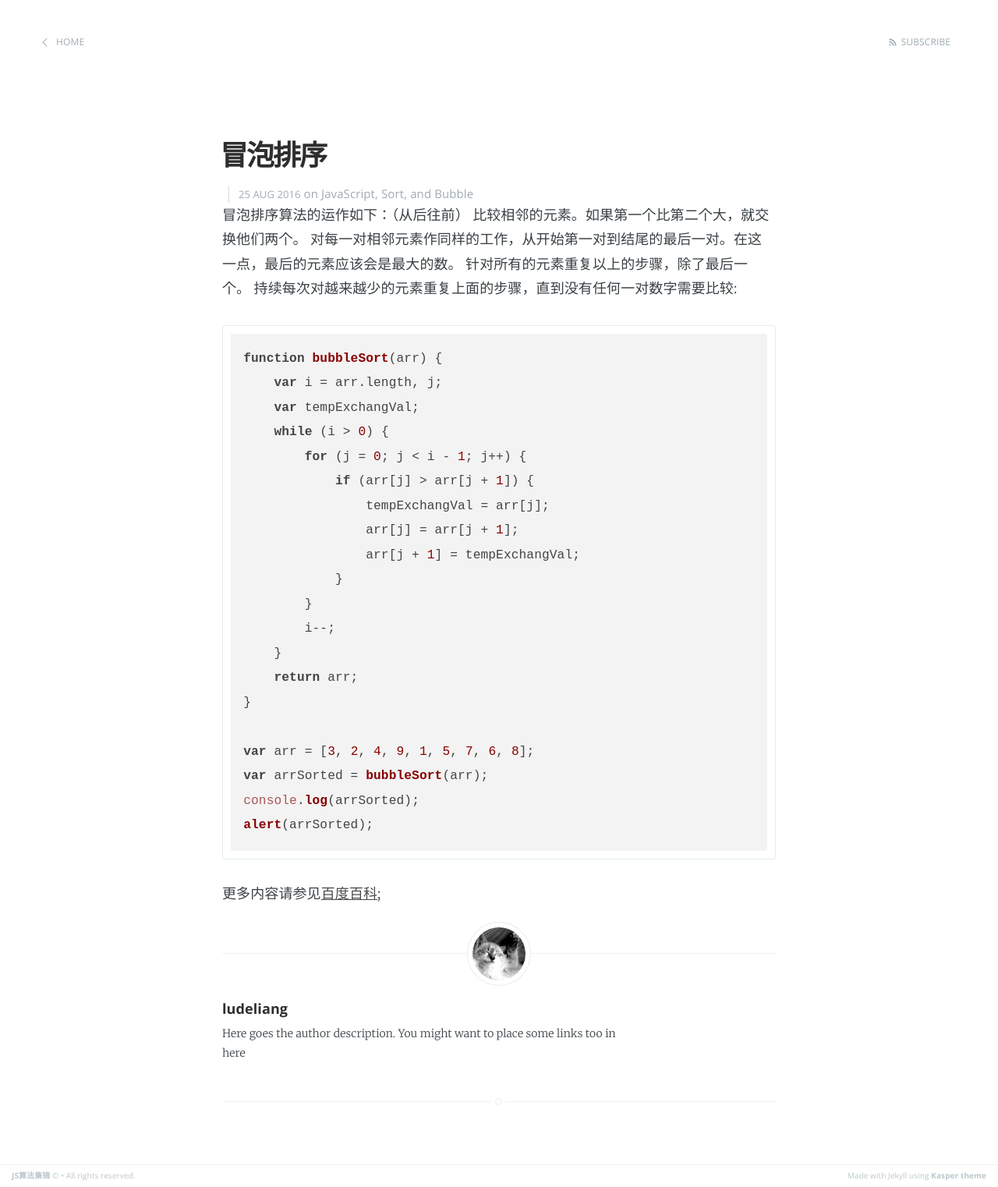
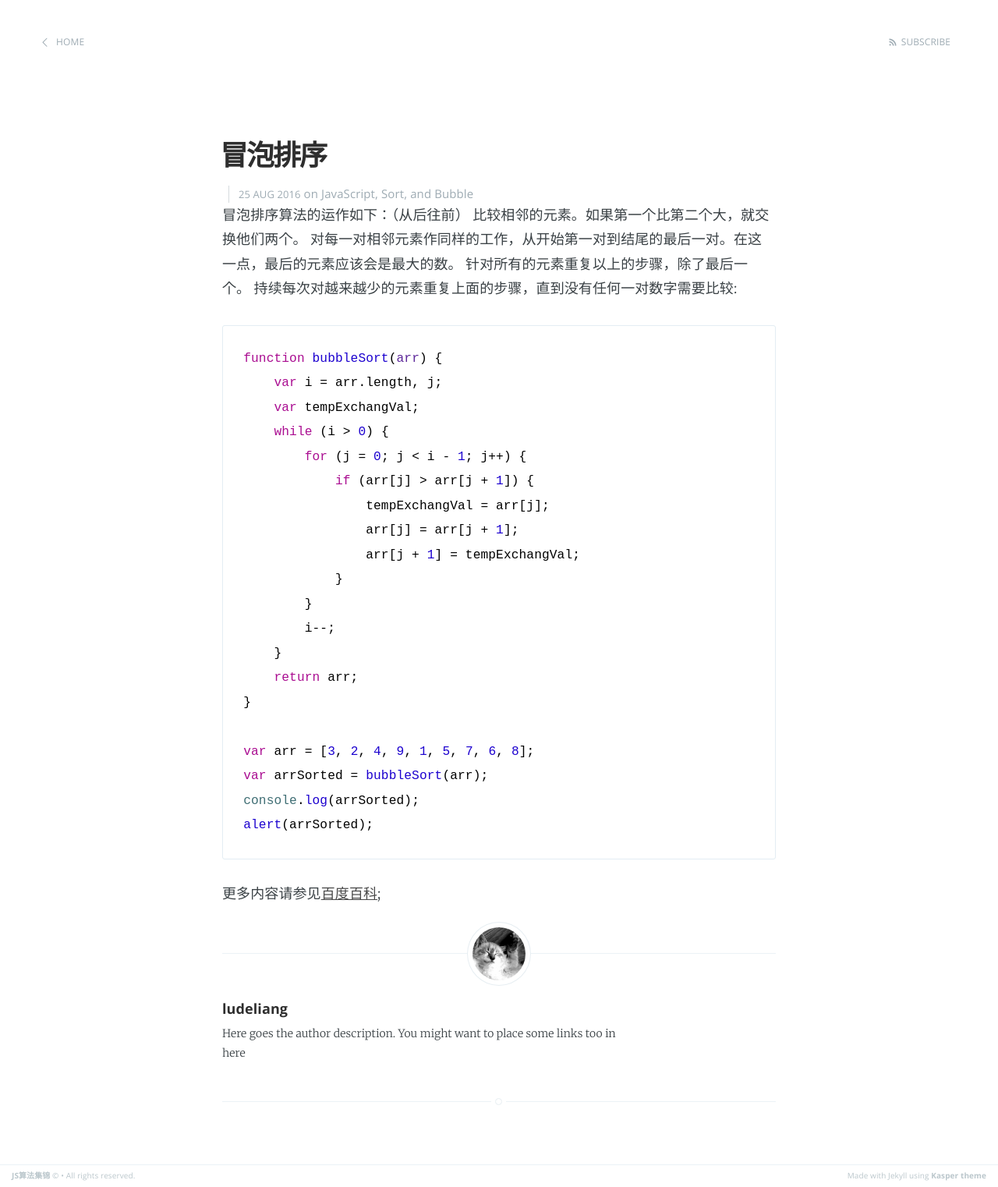
Before and after one commit to ludeliang/jekyll-blog, a Jekyll site: the page built from _posts/2016-08-25-Bubble-Sort.markdown, in a window 1280 px wide. Shown: the whole page at 78% size. Built offline with Jekyll 4.4.1, drawn with Linux system fonts in a browser that asks for light colours; nearby versions of some CDN libraries; Markdown is read by kramdown in place of the engine named in the settings.

Commit message:
add hightlight js

```diff
--- a/_layouts/post.html
+++ b/_layouts/post.html
@@ -90,7 +90,7 @@ post_class: post-template
 
 </main>
 
-<link rel="stylesheet" href="//cdnjs.cloudflare.com/ajax/libs/highlight.js/9.6.0/styles/default.min.css">
+<link rel="stylesheet" href="//cdnjs.cloudflare.com/ajax/libs/highlight.js/9.6.0/styles/xcode.min.css">
 <script src="//cdnjs.cloudflare.com/ajax/libs/highlight.js/9.6.0/highlight.min.js"></script>
 <script>
     hljs.configure({tabReplace: '    '});
```
